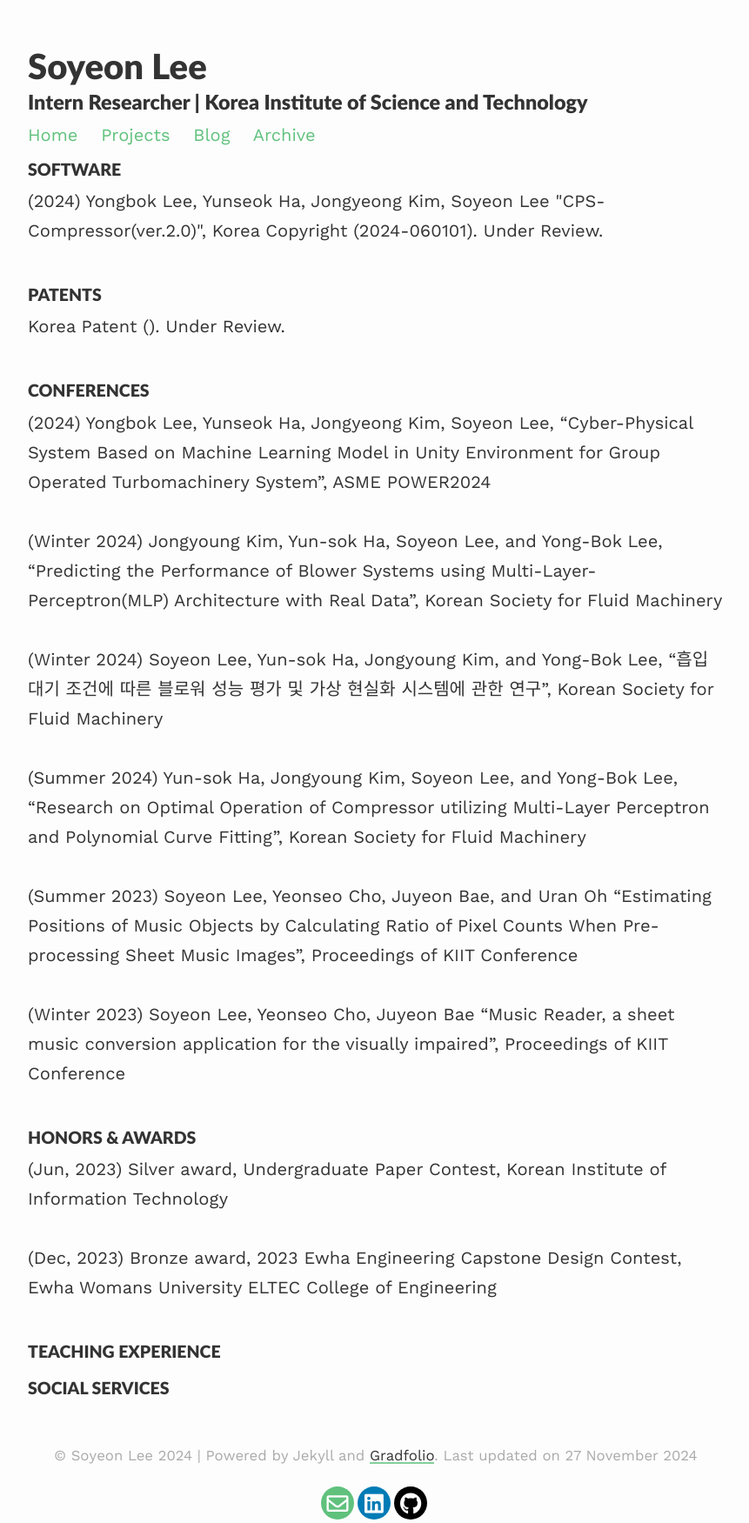
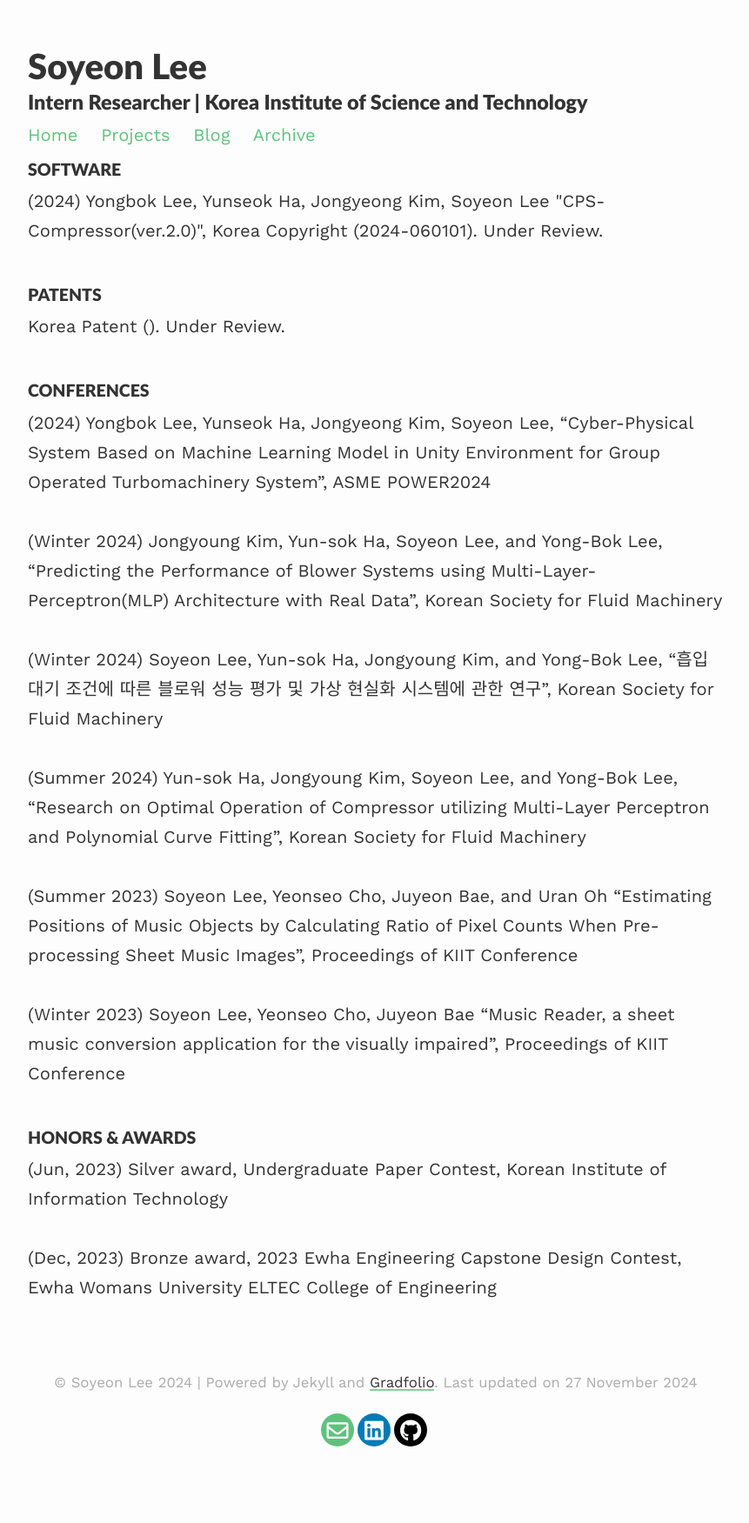
Before and after one commit to soysilver/soysilvery, a Jekyll site: the page built from archive.html, in a window 1280 px wide. Shown: the whole page at 87% size, without its empty margins (208-1069 px from the left). Built offline with Jekyll 4.4.1, drawn with Linux system fonts in a browser that asks for light colours; nearby versions of some CDN libraries; after the commit the page ends 1667 px from its top, so only the background shows below that.

Commit message:
Update archive.html

```diff
--- a/archive.html
+++ b/archive.html
@@ -23,8 +23,4 @@ title: Archive
 		<a>(Jun, 2023) Silver award, Undergraduate Paper Contest, Korean Institute of Information Technology</a><br/><br>
     		<a>(Dec, 2023) Bronze award, 2023 Ewha Engineering Capstone Design Contest, Ewha Womans University ELTEC College of Engineering</a><br/><br>
 
-	<h3><small>TEACHING EXPERIENCE</small></h3>
-	<h3><small>SOCIAL SERVICES</small></h3>
-
-
 	</div>
```
